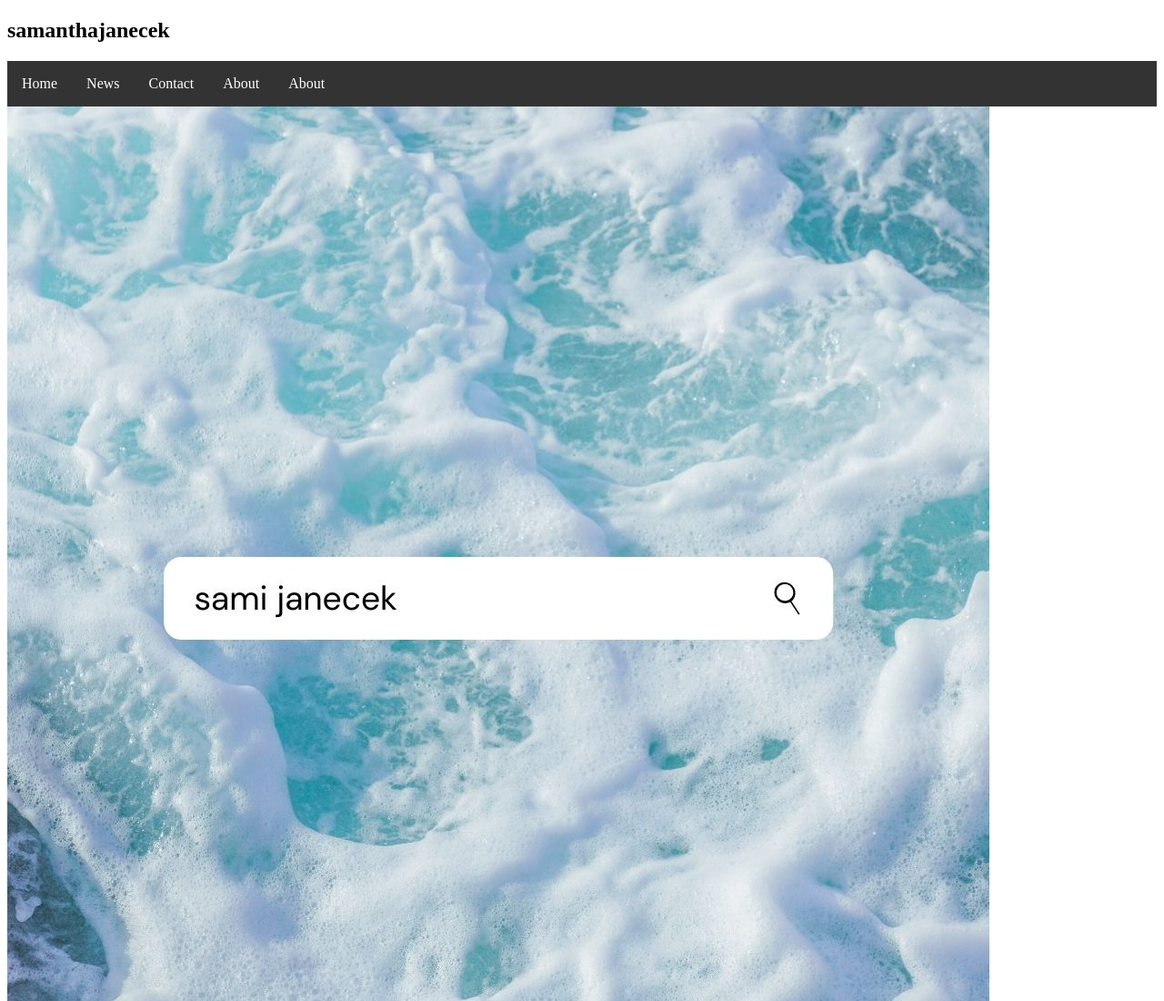
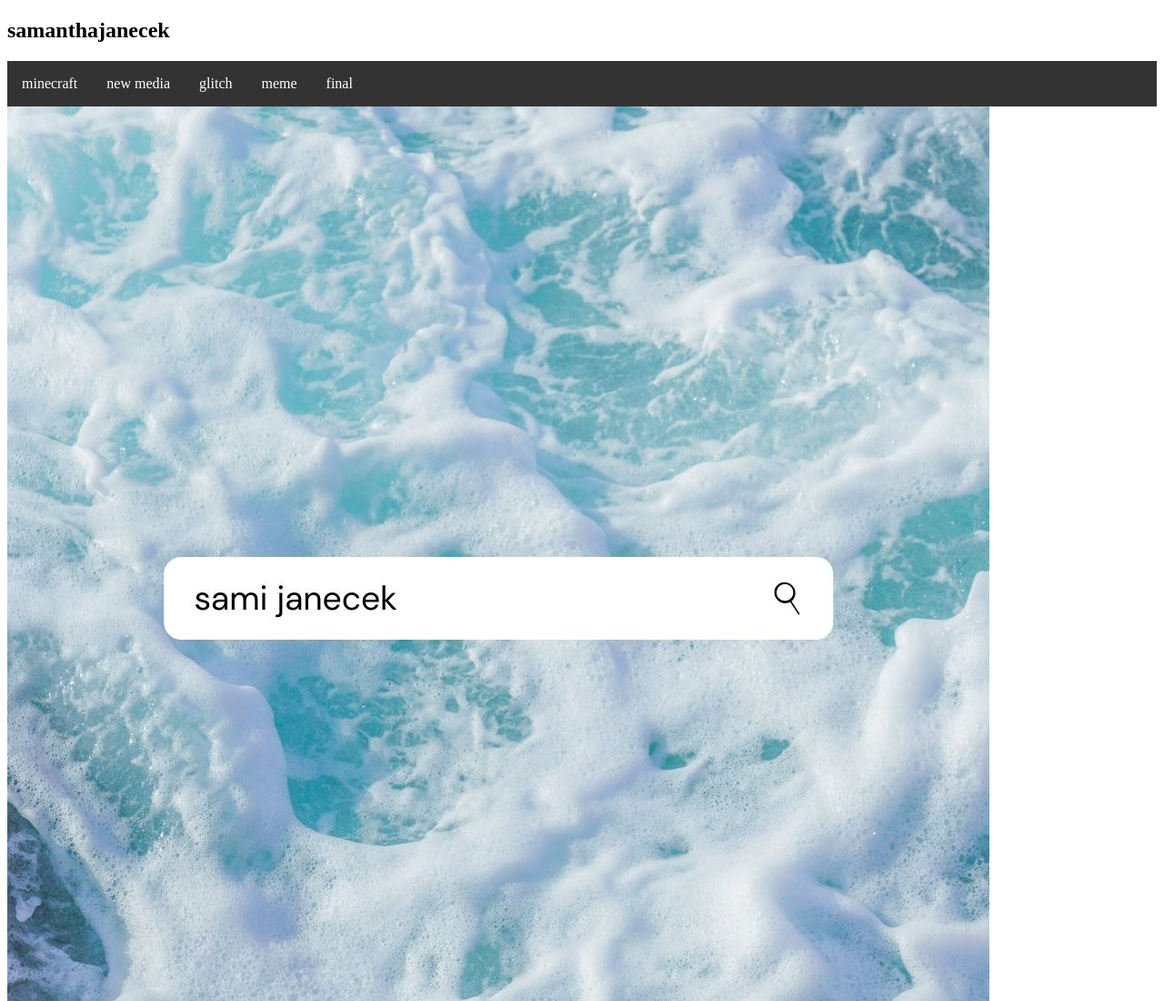
Before and after one commit to samanthajanecek/samanthajanecek, a plain HTML site: page index.html in a window 1280 px wide. Shown: the top 1100 px of the page at 91% size. Drawn offline with Linux system fonts and the light colour scheme.

Commit message:
Update index.html

```diff
--- a/index.html
+++ b/index.html
@@ -32,11 +32,11 @@ li a:hover {
 <h2>samanthajanecek</h2>
 
 <ul>
-  <li><a href="#avocado.html">Home</a></li>
-  <li><a href="#essayartpage.html">News</a></li>
-  <li><a href="#gimages.html">Contact</a></li>
-  <li><a href="#memeart.html">About</a></li>
-  <li><a href="#finalproject.html">About</a></li>
+  <li><a href="avocado.html">minecraft</a></li>
+  <li><a href="essayartpage.html">new media</a></li>
+  <li><a href="gimages.html">glitch</a></li>
+  <li><a href="memeart.html">meme</a></li>
+  <li><a href="finalproject.html">final</a></li>
 </ul>
 
 <img src="indeximage.jpg" alt="samijanecek">
```
